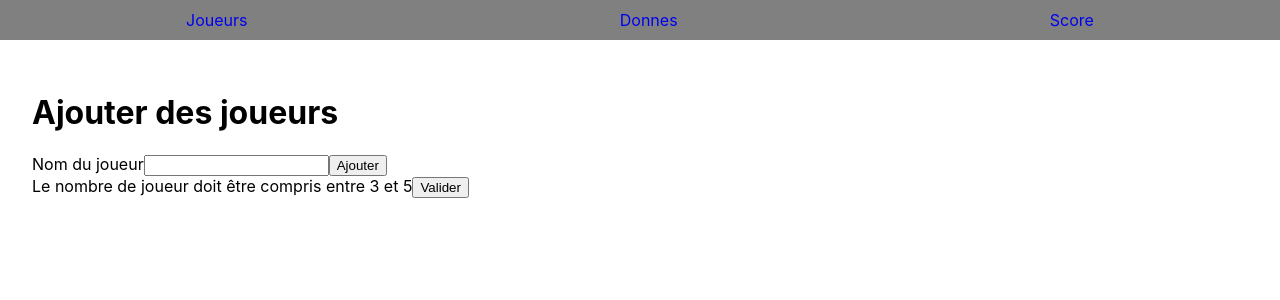
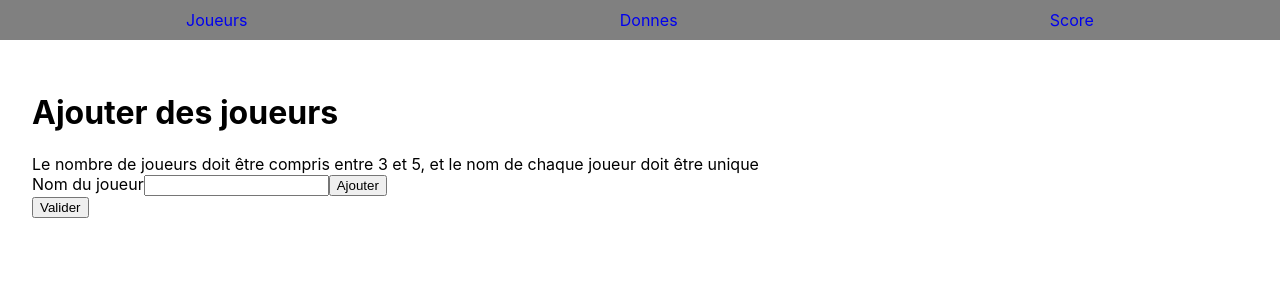
Before and after one commit to ndrplm/tarot-counter, a React (Create React App) app: page / in a window 1280 px wide. Shown: the top 300 px of the page. Built offline with nearby package versions, Linux system fonts and the light colour scheme.

Commit message:
✨ Improvements on players addition

```diff
--- a/src/pages/Index.tsx
+++ b/src/pages/Index.tsx
@@ -2,6 +2,9 @@ import { useEffect, useRef, useState } from 'react'
 import { useNavigate } from 'react-router-dom'
 import Title from '../design_system/Title'
 import { Player } from '../types'
+
+const MAX_PLAYERS = 5
+const MIN_PLAYERS = 3
 
 const Index = () => {
   const navigate = useNavigate()
@@ -11,7 +14,7 @@ const Index = () => {
 
   const inputRef = useRef<HTMLInputElement>(null)
   const [players, setPlayers] = useState<Player[]>(defaultPlayers)
-  const isInvalid = players.length < 3 || players.length > 5
+  const isInvalid = players.length < MIN_PLAYERS || players.length > MAX_PLAYERS
 
   useEffect(() => {
     sessionStorage.setItem('players', JSON.stringify(players))
@@ -19,36 +22,45 @@ const Index = () => {
 
   const addPlayer = () => {
     if (!inputRef?.current?.value) return
+    if (players.length === MAX_PLAYERS) return
+    if (players.some(player => player.name === inputRef?.current?.value)) return
+
     setPlayers([...players, { name: inputRef.current.value, id: Date.now() }])
     inputRef.current.value = ''
   }
 
-  const removePlayer = (selectedPlayer: Player) => {
-    setPlayers(players => players.filter(({ name }) => name !== selectedPlayer.name))
+  const removePlayer = (playerId: number) => {
+    if (players.length === MIN_PLAYERS) return
+
+    setPlayers(players => players.filter(({ id }) => id !== playerId))
   }
 
   const onValidateClick = () => {
     if (isInvalid) return
+
     navigate('hands')
   }
 
   return (
     <>
       <Title.H1>Ajouter des joueurs</Title.H1>
+      <div>
+        Le nombre de joueurs doit être compris entre 3 et 5, et le nom de chaque joueur doit être
+        unique
+      </div>
 
       <label htmlFor="player-name">Nom du joueur</label>
       <input name="player-name" ref={inputRef} type="text" />
       <button onClick={addPlayer}>Ajouter</button>
 
-      {players.map(player => (
-        <div key={player.name}>
-          <span>{player.name}</span>
-          <button onClick={() => removePlayer(player)}>Supprimer</button>
+      {players.map(({ id, name }) => (
+        <div key={id}>
+          <span>{name}</span>
+          <button onClick={() => removePlayer(id)}>Supprimer</button>
         </div>
       ))}
 
       <div>
-        {isInvalid && <span>Le nombre de joueur doit être compris entre 3 et 5</span>}
         <button onClick={onValidateClick}>Valider</button>
       </div>
     </>
```
